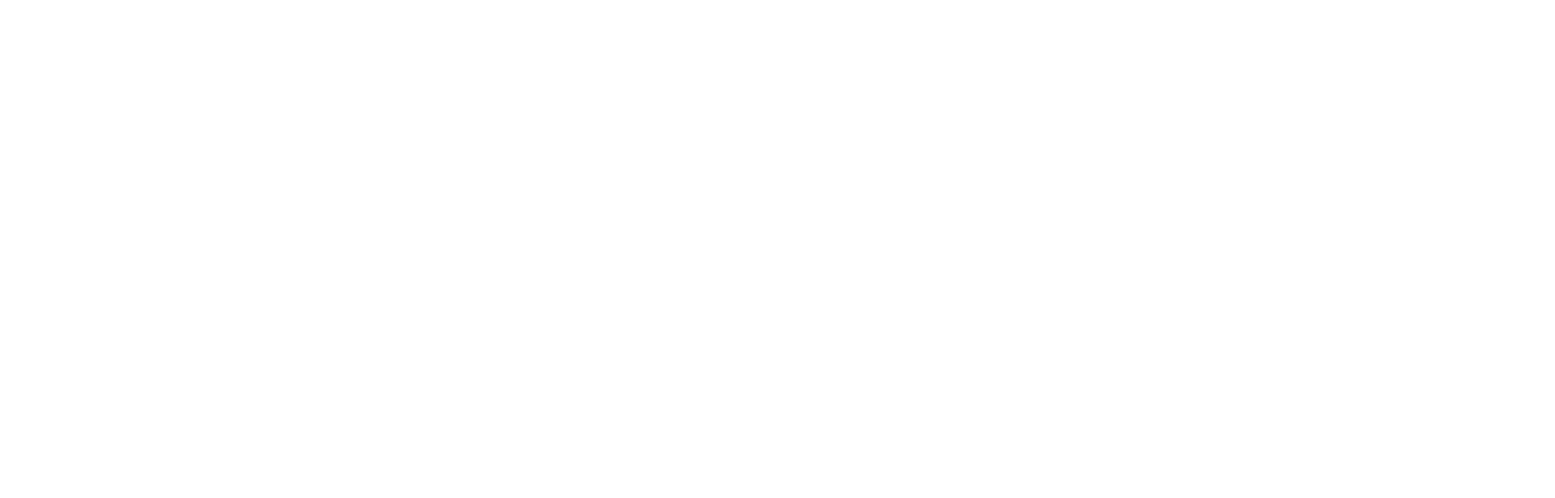
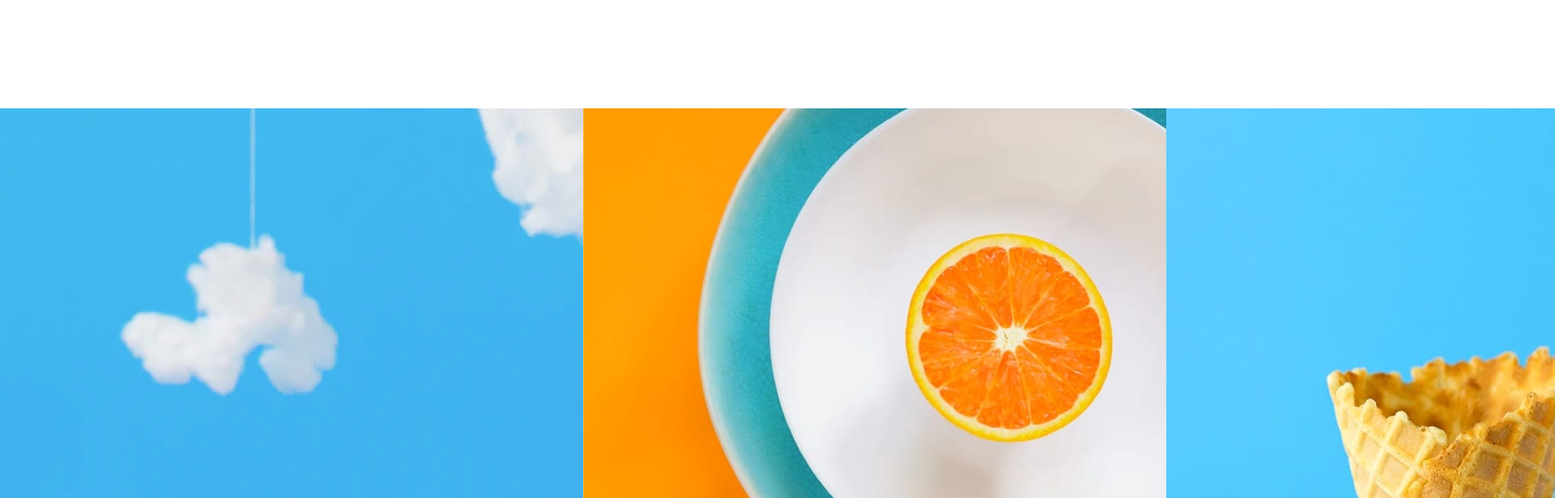
Before and after one commit to Skyz03/React--Sunny-Landing-Page, a React (Create React App) app: page / in a window 1280 px wide. Shown: the part 2920-3536 px from the top of the page at 81% size, 1920 px wide, since content can reach past the window. Before the commit the page ends 3054 px from the top, so only its background shows below. Built offline with nearby package versions, Linux system fonts and the light colour scheme.

Commit message:
Pictures updated

```diff
--- a/src/App.jsx
+++ b/src/App.jsx
@@ -4,6 +4,7 @@
 import Fruits from "./components/Fruits.jsx";
 import PhotoFruit from "./components/PhotoFruit.jsx";
 import Testimonial from "./components/Testimonials.jsx";
+import Pictures from "./components/Pictures.jsx";
 
 import Fruit1 from "./images/desktop/image-transform.jpg";
 import Fruit2 from "./images/desktop/image-stand-out.jpg";
@@ -32,6 +33,7 @@
       />
       <PhotoFruit />
       <Testimonial />
+      <Pictures />
     </div>
   );
 }
--- /dev/null
+++ b/src/components/Pictures.jsx
@@ -0,0 +1,18 @@
+import React from "react";
+import pic1 from "../images/desktop/image-gallery-milkbottles.jpg";
+import pic2 from "../images/desktop/image-gallery-orange.jpg";
+import pic3 from "../images/desktop/image-gallery-cone.jpg";
+import pic4 from "../images/desktop/image-gallery-sugarcubes.jpg";
+
+const Pictures = () => {
+  return (
+    <section className="pictures">
+      <img src={pic1} alt="" />
+      <img src={pic2} alt="" />
+      <img src={pic3} alt="" />
+      <img src={pic4} alt="" />
+    </section>
+  );
+};
+
+export default Pictures;
--- a/src/index.scss
+++ b/src/index.scss
@@ -177,3 +177,13 @@
     padding: 1em;
   }
 }
+
+// Pictures
+
+.pictures {
+  display: flex;
+
+  img {
+    width: 100%;
+  }
+}
```
Also changed, not shown: src/components/Footer.jsx (added, +10 -0 lines).
